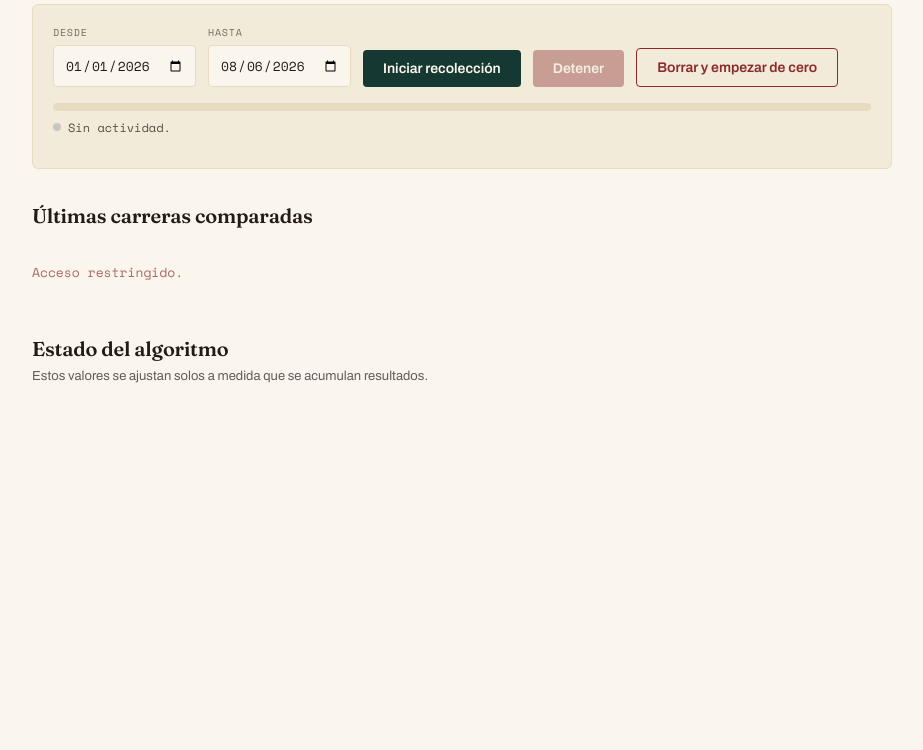
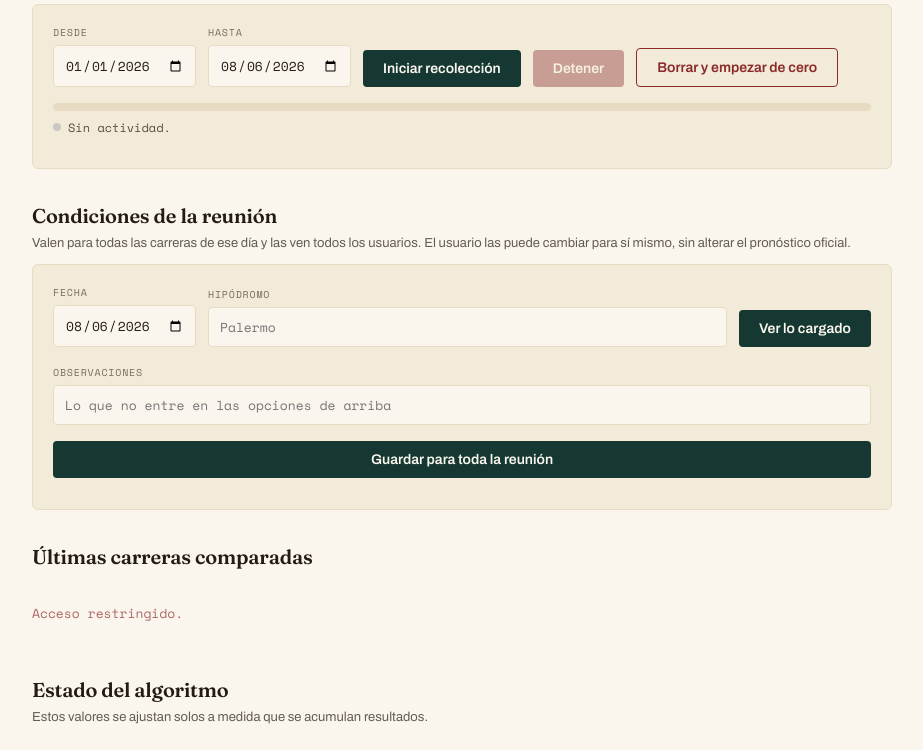
Before and after one commit to leadministrador/win-ia, a Flask app: template templates/admin.html in a window 1280 px wide. Shown: the part 227-977 px from the top of the page, without its empty margins (178-1101 px from the left). Before the commit the page ends 610 px from the top, so only its background shows below. Run offline with Flask 3, Linux system fonts and the light colour scheme; the template is opened without the code that fills it, so the values that code supplies are empty.

Commit message:
Panel para cargar las condiciones
Added new styles and functionality for meeting conditions.

```diff
--- a/templates/admin.html
+++ b/templates/admin.html
@@ -98,6 +98,27 @@
   .btn-run{ background:var(--verde-turf); color:var(--hueso); }
   .btn-run:hover{ background:var(--verde-turf-2); }
   .btn-stop{ background:var(--carmin); color:var(--hueso); }
+  .txt{
+    width:100%; font-family:'Archivo',sans-serif; font-size:14px;
+    padding:10px 12px; border:1px solid var(--pergamino-2);
+    border-radius:4px; background:var(--hueso); color:var(--tinta);
+  }
+  .grupo-cond{ margin-bottom:15px; }
+  .grupo-cond > label{
+    display:block; font-family:'Space Mono',monospace; font-size:10px;
+    text-transform:uppercase; letter-spacing:.08em; opacity:.6; margin-bottom:7px;
+  }
+  .ops-cond{ display:flex; gap:7px; flex-wrap:wrap; }
+  .op-cond{
+    font-family:'Archivo',sans-serif; font-size:13.5px; padding:10px 14px;
+    border-radius:6px; border:1.5px solid var(--pergamino-2);
+    background:var(--hueso); cursor:pointer; min-height:42px;
+    display:flex; align-items:center; color:var(--tinta);
+  }
+  .op-cond:hover{ border-color:var(--bronce); }
+  .op-cond.sel{
+    background:var(--verde-turf); color:var(--hueso); border-color:var(--verde-turf);
+  }
   .btn-borrar{
     background:transparent; color:var(--carmin);
     border:1.5px solid var(--carmin);
@@ -178,6 +199,38 @@
     </div>
   </div>
 
+
+  <h2>Condiciones de la reunión</h2>
+  <p style="font-size:13px; opacity:.7; margin-top:-6px;">
+    Valen para todas las carreras de ese día y las ven todos los usuarios.
+    El usuario las puede cambiar para sí mismo, sin alterar el pronóstico oficial.
+  </p>
+
+  <div class="caja-recolector">
+    <div class="fila-form" style="margin-bottom:18px;">
+      <div class="campo">
+        <label>Fecha</label>
+        <input type="date" id="cond-fecha">
+      </div>
+      <div class="campo" style="flex:1; min-width:150px;">
+        <label>Hipódromo</label>
+        <input type="text" id="cond-hipodromo" placeholder="Palermo" class="txt">
+      </div>
+      <button class="btn btn-run" onclick="cargarCondiciones()">Ver lo cargado</button>
+    </div>
+
+    <div id="campos-condiciones"></div>
+
+    <div class="campo" style="margin-top:16px;">
+      <label>Observaciones</label>
+      <input type="text" id="cond-obs" class="txt"
+             placeholder="Lo que no entre en las opciones de arriba">
+    </div>
+
+    <button class="btn btn-run" style="width:100%; margin-top:16px;"
+            onclick="guardarCondiciones()">Guardar para toda la reunión</button>
+    <div class="progreso-txt" id="cond-estado" style="margin-top:11px;"></div>
+  </div>
   <h2>Últimas carreras comparadas</h2>
   <div id="tabla-ultimas"><div class="estado">Cargando…</div></div>
 
@@ -292,6 +345,81 @@ async function detener(){
   setTimeout(verEstado, 500);
 }
 
+// ---------- Condiciones de la reunion ----------
+let camposCond = [];
+let elegidasCond = {};
+
+document.getElementById('cond-fecha').value = new Date().toISOString().slice(0,10);
+
+async function cargarCondiciones(){
+  const fecha = document.getElementById('cond-fecha').value;
+  const hip = document.getElementById('cond-hipodromo').value.trim();
+  const est = document.getElementById('cond-estado');
+  if (!fecha || !hip){
+    est.textContent = 'Elegí la fecha y escribí el hipódromo.';
+    return;
+  }
+  est.textContent = 'Buscando…';
+  try{
+    const r = await fetch('/api/condiciones?fecha=' + encodeURIComponent(fecha) +
+                          '&hipodromo=' + encodeURIComponent(hip));
+    const d = await r.json();
+    camposCond = d.campos || [];
+    elegidasCond = {...(d.oficiales || {})};
+    document.getElementById('cond-obs').value = d.observaciones || '';
+    pintarCampos();
+    est.textContent = d.cargado_en
+      ? 'Última carga: ' + d.cargado_en.replace('T', ' ')
+      : 'Todavía no hay condiciones cargadas para esa reunión.';
+  }catch(e){
+    est.textContent = 'No se pudo consultar: ' + e.message;
+  }
+}
+
+function pintarCampos(){
+  const cont = document.getElementById('campos-condiciones');
+  cont.innerHTML = camposCond.map(c => `
+    <div class="grupo-cond">
+      <label>${c.titulo}</label>
+      <div class="ops-cond">
+        ${c.opciones.map(o => `
+          <div class="op-cond ${elegidasCond[c.clave]===o ? 'sel' : ''}"
+               onclick="elegirCond('${c.clave}','${o.replace(/'/g,"\\'")}')">${o}</div>
+        `).join('')}
+      </div>
+    </div>`).join('');
+}
+
+function elegirCond(clave, valor){
+  // Volver a tocar la misma opción la desmarca.
+  elegidasCond[clave] = (elegidasCond[clave] === valor) ? '' : valor;
+  pintarCampos();
+}
+
+async function guardarCondiciones(){
+  const fecha = document.getElementById('cond-fecha').value;
+  const hip = document.getElementById('cond-hipodromo').value.trim();
+  const est = document.getElementById('cond-estado');
+  if (!fecha || !hip){
+    est.textContent = 'Elegí la fecha y escribí el hipódromo.';
+    return;
+  }
+  est.textContent = 'Guardando…';
+  try{
+    const r = await fetch('/api/admin/condiciones?clave=' + encodeURIComponent(clave), {
+      method:'POST', headers:{'Content-Type':'application/json'},
+      body: JSON.stringify({
+        fecha, hipodromo: hip, ...elegidasCond,
+        observaciones: document.getElementById('cond-obs').value,
+      })
+    });
+    const d = await r.json();
+    est.textContent = d.mensaje || d.error || 'Listo.';
+  }catch(e){
+    est.textContent = 'No se pudo guardar: ' + e.message;
+  }
+}
+
 async function reiniciarTodo(){
   if (!confirm('Esto borra TODOS los pronósticos guardados y vuelve el algoritmo ' +
                'a sus valores iniciales.\n\n¿Seguro?')) return;
```
